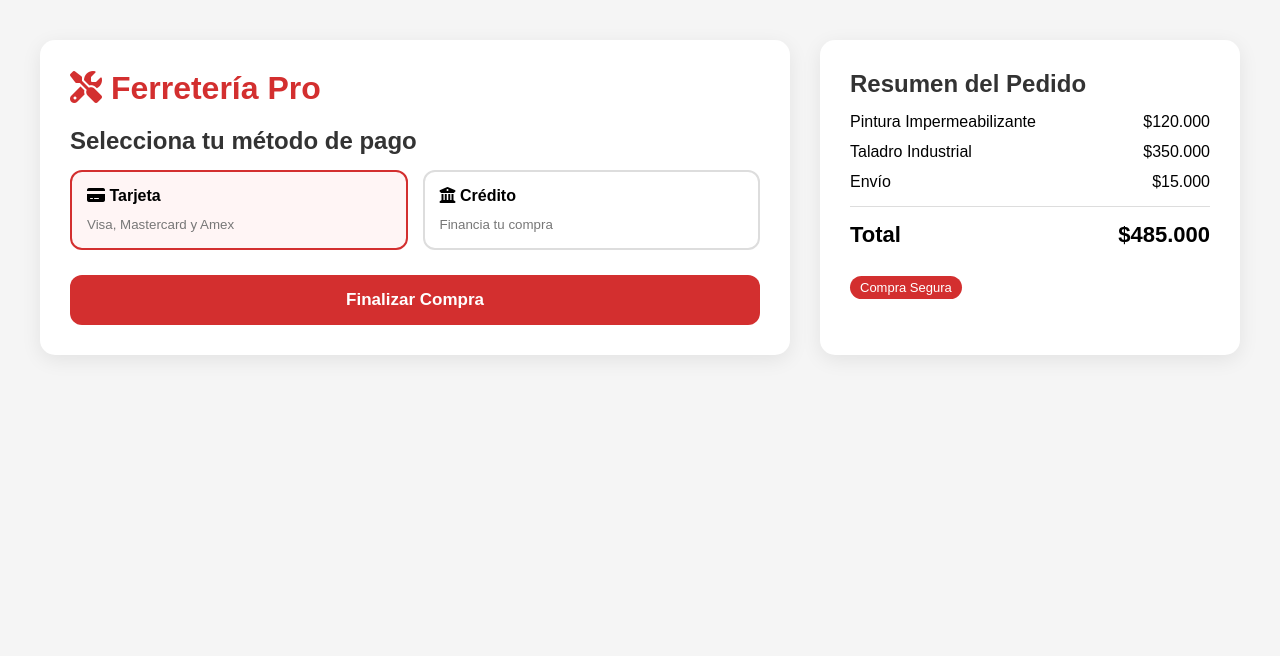
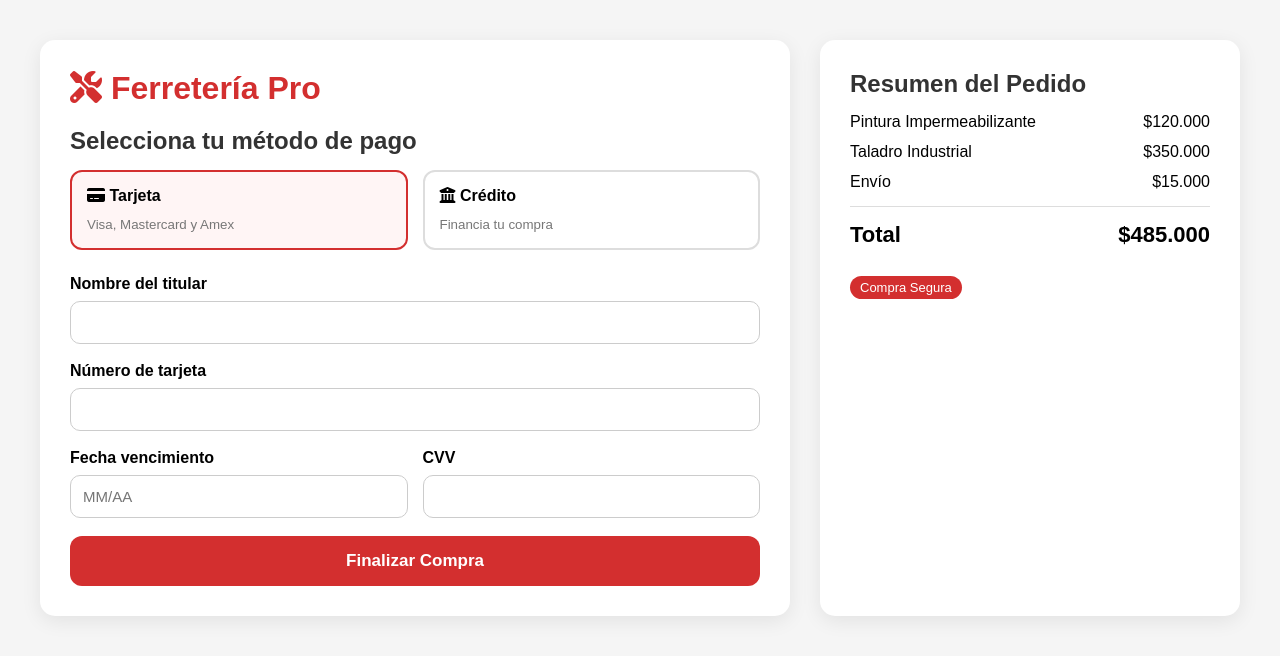
Before and after one commit to curvelo46/ferreteria-pro, a Flask app: page /creditos in a window 1280 px wide. Shown: the top 656 px of the page. Run offline with Flask 3, Linux system fonts and the light colour scheme.

Commit message:
Update Creditos.html

```diff
--- a/templates/blogs/Creditos.html
+++ b/templates/blogs/Creditos.html
@@ -251,7 +251,34 @@ small{
         </div>
 
         <!-- TARJETA -->
+        <div id="pagoTarjeta">
 
+
+            <div class="form-group">
+                <label>Nombre del titular</label>
+                <input type="text" id="nombre">
+            </div>
+
+            <div class="form-group">
+                <label>Número de tarjeta</label>
+                <input type="text" id="numeroTarjeta" maxlength="19">
+            </div>
+
+            <div class="row">
+
+                <div class="form-group">
+                    <label>Fecha vencimiento</label>
+                    <input type="text" id="fecha" placeholder="MM/AA">
+                </div>
+
+                <div class="form-group">
+                    <label>CVV</label>
+                    <input type="password" id="cvv" maxlength="4">
+                </div>
+
+            </div>
+
+        </div>
 
         <!-- CRÉDITO -->
         <div id="creditoBox" style="display:none;">
```
